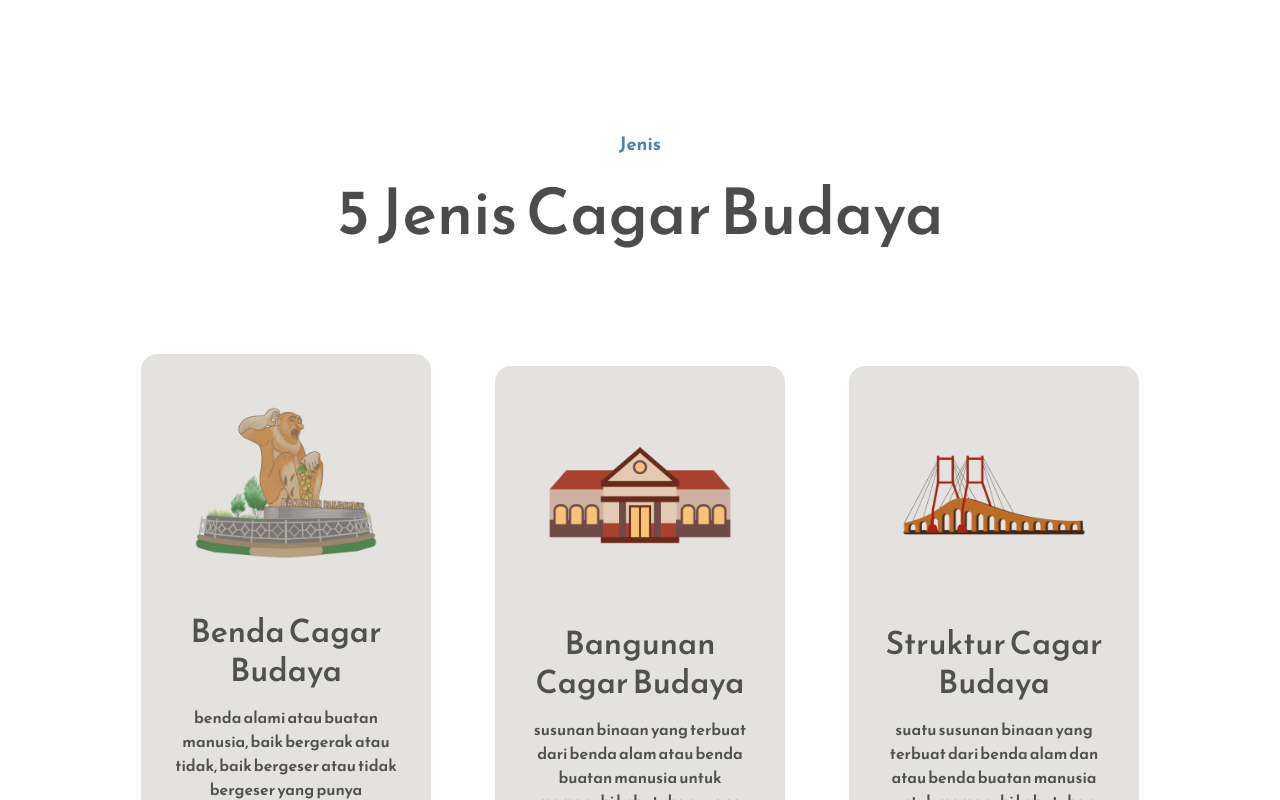
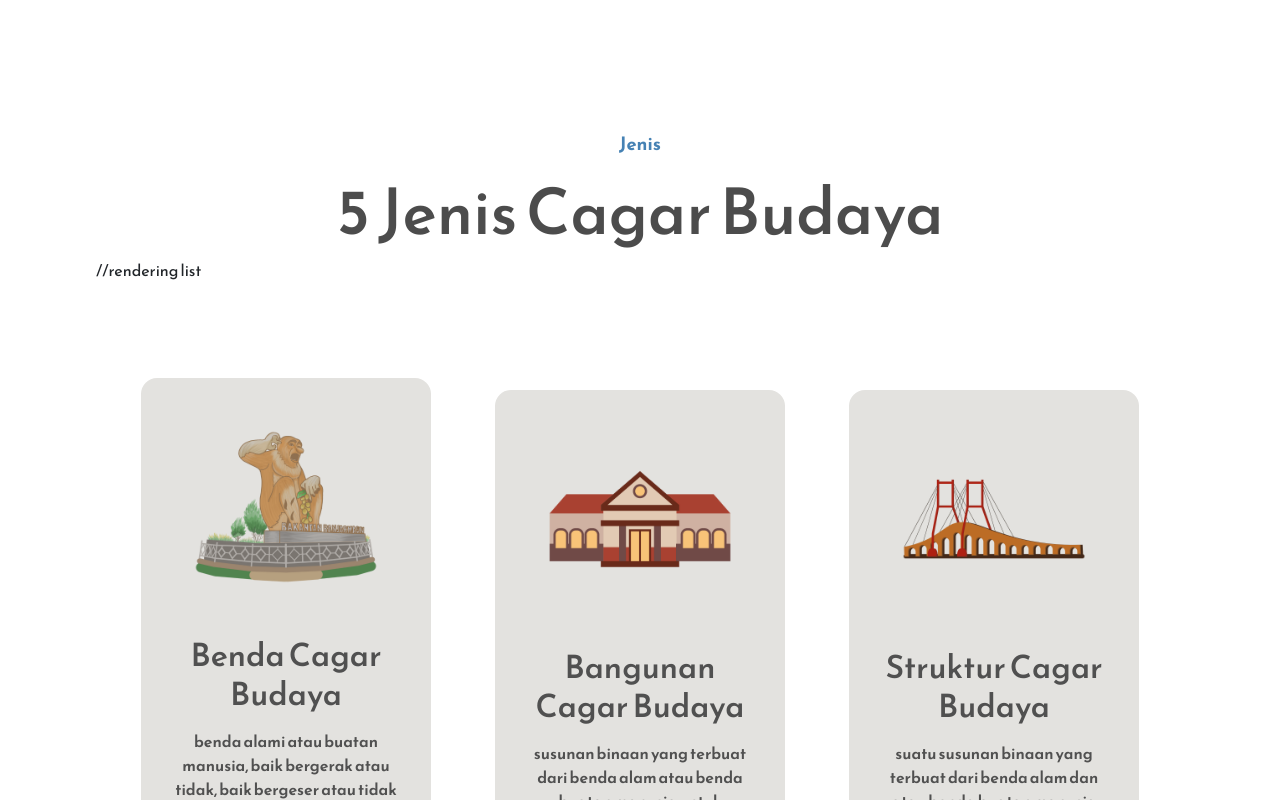
Before and after one commit to Kelompok-2-Final-Project-Vocasia/SISCADAYA, a React (Create React App) app: page /home in a window 1280 px wide. Shown: the part 2680-3480 px from the top of the page. Built offline with nearby package versions, Linux system fonts and the light colour scheme.

Commit message:
Update Type.js

```diff
--- a/src/Components/Landing/Type.js
+++ b/src/Components/Landing/Type.js
@@ -6,6 +6,7 @@ import Situs from "../../Assets/situs.png"
 import Struktur from "../../Assets/struktur.png"
 
 const Type = () => {
+  //komponen render list
   const workInfoData = [
     {
       image: Patung,
@@ -38,11 +39,8 @@ const Type = () => {
       <div className="work-section-top">
         <p className="primary-subheading">Jenis</p>
         <h1 className="primary-heading">5 Jenis Cagar Budaya</h1>
-        {/* <p className="primary-text">
-          Lorem ipsum dolor sit amet consectetur. Non tincidunt magna non et
-          elit. Dolor turpis molestie dui magnis facilisis at fringilla quam.
-        </p> */}
       </div>
+    //rendering list
       <div className="work-section-bottom">
         {workInfoData.map((data) => (
           <div className="work-section-info" key={data.title}>
```
